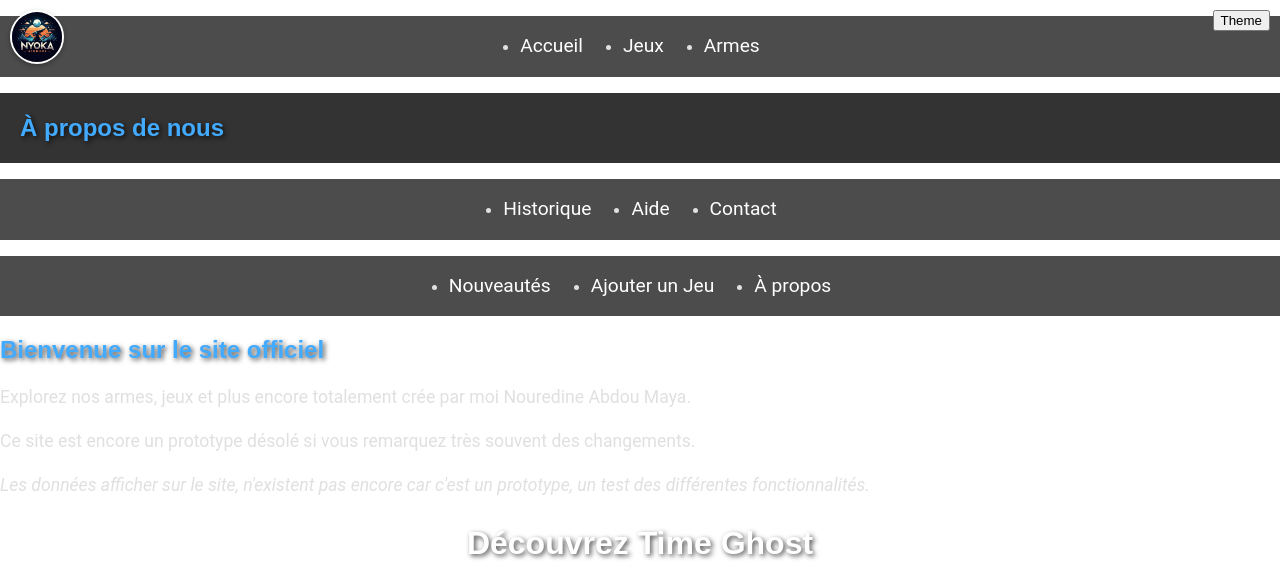
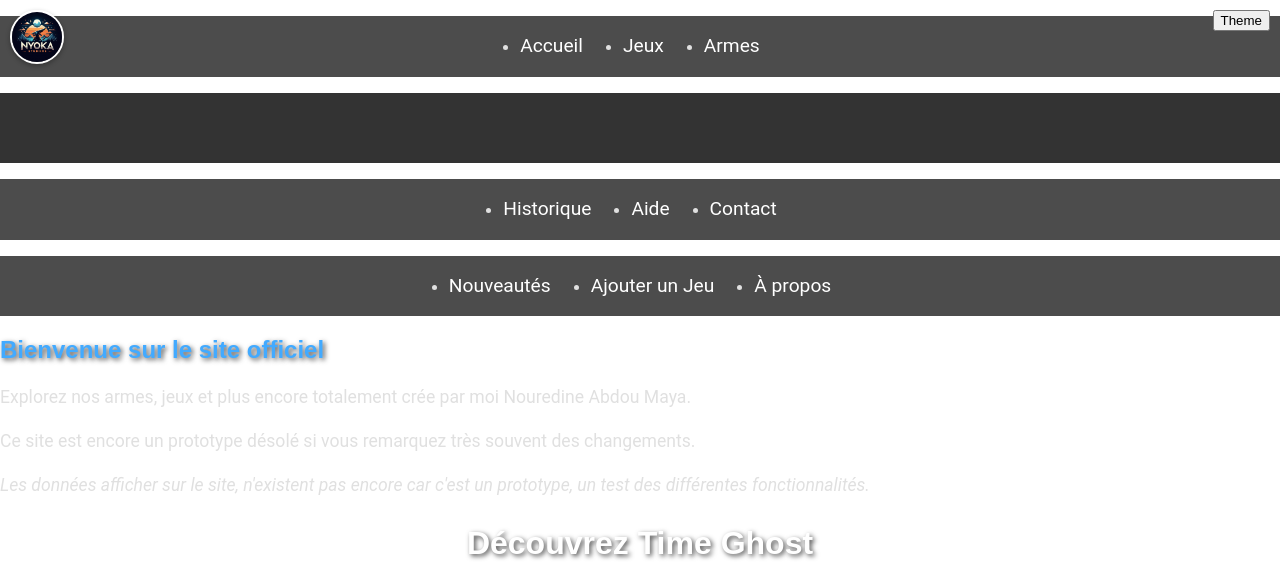
Before and after one commit to Nouredine227/Nouredine-Cie, a plain HTML site: page index.html in a window 1280 px wide. Shown: the top 569 px of the page. Drawn offline with Linux system fonts and the light colour scheme.

Commit message:
Update index.html

```diff
--- a/index.html
+++ b/index.html
@@ -18,7 +18,6 @@
     <div class="logo-container">
         <img src="assets/icons/logo.jpg" alt="Logo" class="logo">
     </div>
-    <h1 class="page-title">À propos de nous</h1>
     </header>
 
     </nav>
```
